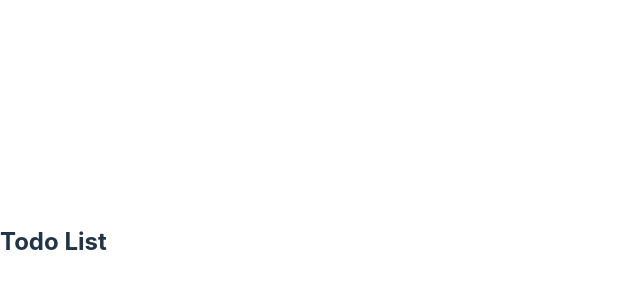
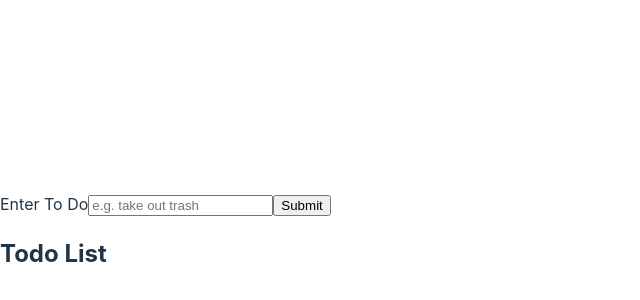
Before and after one commit to MrSankofa/react-interview-prep, a React (Vite) app: page / in a window 1280 px wide. Shown: the part 158-458 px from the top of the page, without its empty margins (0-640 px from the left). Built offline with nearby package versions, Linux system fonts and the light colour scheme.

Commit message:
completed(feature): rough practice of react crud app

```diff
--- a/src/App.jsx
+++ b/src/App.jsx
@@ -4,12 +4,79 @@
 * create a TodoForm and TodoList complete to show CRUD functionality
 * */
 
+import {useState} from "react";
+
 const App = () => {
 
+    const [inputValue, setInputValue] = useState("");
+    const [todos, setTodos] = useState([]);
+    const [editingTodoId, setEditingTodoId] = useState(null);
 
+    const handleEdit = (targetTodo) => {
+       setEditingTodoId(targetTodo.id);
+        setInputValue(targetTodo.value)
+    }
+
+    const handleDelete = (targetTodo) => {
+        setTodos(prevState => prevState.filter(todo => todo.id !== targetTodo.id));
+    }
+
+    const handleSubmit = (e) => {
+        e.preventDefault();
+
+        if (!inputValue.trim()) return;
+
+        if(editingTodoId)  {
+            setTodos( prevState =>
+                prevState.map(todo => {
+                    if(todo.id === editingTodoId) {
+                        return {
+                            id: editingTodoId,
+                            value: inputValue,
+                            isComplete: todo.isComplete,
+                        }
+                    }
+                    return todo;
+                })
+            )
+
+        } else {
+            const newTodo = {
+                id: Date.now(),
+                value: inputValue,
+                isComplete: false
+            }
+
+            setTodos( prevState => [...prevState, newTodo])
+        }
+
+        setInputValue("")
+        setEditingTodoId(null)
+
+    }
   return (
       <div style={{ margin: '0 auto', maxWidth: '600px' }}>
-        <h2>Todo List</h2>
+
+
+          <form action="#" onSubmit={handleSubmit}>
+              <label htmlFor="todo-input">Enter To Do</label>
+              <input id={"todo-input"} type="text" placeholder={"e.g. take out trash"}
+                     value={inputValue}
+                     onChange={ (e) => setInputValue(e.target.value)}/>
+              <input type="submit" />
+          </form>
+
+          <h2>Todo List</h2>
+
+          <ul>
+              { todos.map( todo => {
+                  return <li key={todo.id}>
+                      {todo?.value}
+                      <button onClick={() => handleEdit(todo)}>edit</button>
+                      <button onClick={() => handleDelete(todo)}>delete</button>
+                  </li>
+              })}
+          </ul>
       </div>
   );
 };
```
